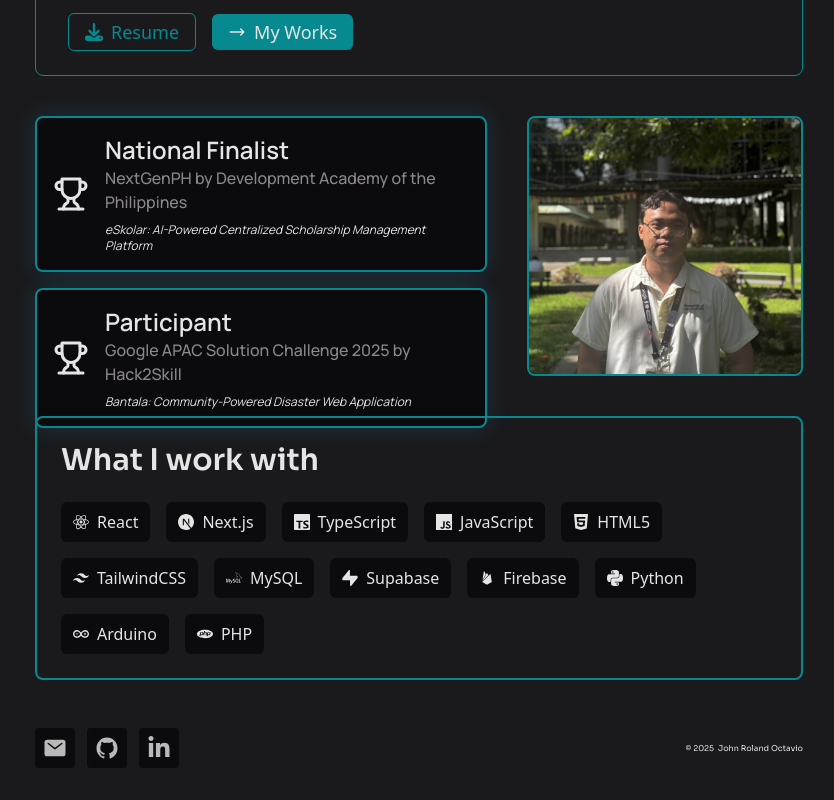
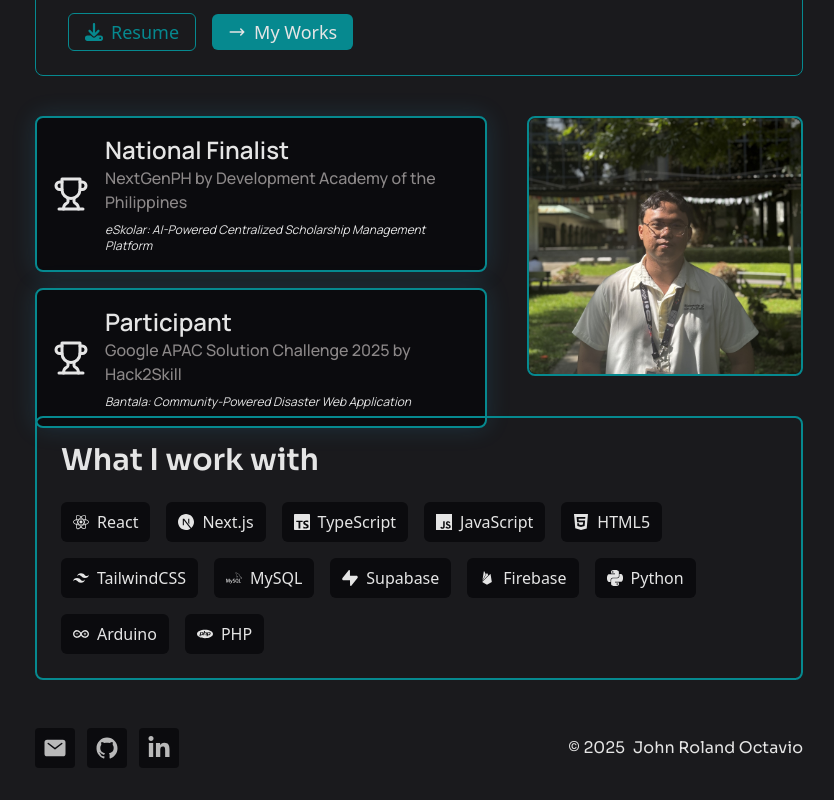
Before and after one commit to ChocoCodes/portfolio, a Next.js app: page / in a window 1280 px wide. Shown: the part 318-1118 px from the top of the page, without its empty margins (221-1055 px from the left). Built offline with nearby package versions, Linux system fonts and the light colour scheme.

Commit message:
setup: page layouts

```diff
--- /dev/null
+++ b/app/about/page.tsx
@@ -0,0 +1,5 @@
+
+
+export default function About() {
+
+}
--- /dev/null
+++ b/app/contact/page.tsx
@@ -0,0 +1,5 @@
+
+
+export default function Contact() {
+
+}
--- a/app/layout.tsx
+++ b/app/layout.tsx
@@ -1,4 +1,5 @@
 import type { Metadata } from "next";
+import { Header, Footer } from '@/components/_components';
 import localFont from 'next/font/local';
 import "./globals.css";
 
@@ -31,7 +32,11 @@ export default function RootLayout({
       <body
         className={`${ sora.variable } ${ manrope.variable } antialiased`}
       >
-        {children}
+      <Header />
+      <section className="flex flex-col bg-background gap-6 md:gap-10 min-h-screen py-3 items-center md:py-6">
+        { children }
+        <Footer />
+      </section>
       </body>
     </html>
   );
--- a/app/page.tsx
+++ b/app/page.tsx
@@ -1,5 +1,4 @@
 import Image from 'next/image';
-import { Header, Footer } from '@/components/_components';
 import {
   Hero,
   Features,
@@ -9,8 +8,6 @@ import {
 export default function Home() {
   return (
     <>
-      <Header />
-      <section className="flex flex-col bg-background gap-6 md:gap-10 min-h-screen py-3 items-center md:py-6">
       <Hero />
       <div className="flex w-4/5 md:w-3/5 md:h-[260px] gap-10">
         <Features />
@@ -19,8 +16,6 @@ export default function Home() {
         </div>
       </div>
       <TechStackSection />
-        <Footer />
-      </section>
     </>
   );
 }
--- /dev/null
+++ b/app/projects/page.tsx
@@ -0,0 +1,5 @@
+
+
+export default function Projects() {
+
+}
--- a/components/footer.tsx
+++ b/components/footer.tsx
@@ -1,12 +1,11 @@
-import { FaRegCopyright } from "react-icons/fa6";
 import { SocialLinks } from '@/components/hero/_components';
 
 export const Footer = () => {
     return (
         <footer className="w-4/5 md:w-3/5 text-default font-sora py-2 mt-auto flex items-center justify-between">
             <SocialLinks borderedIcons={ false } />
-            <div className="flex gap-1 text-[8px] items-center">
-                <p className="text-[8px]">&copy; {new Date().getFullYear()} </p>
+            <div className="flex gap-1 md:gap-2 text-[8px] md:text-base items-center">
+                <p className="text-[8px] md:text-base">&copy; { new Date().getFullYear() } </p>
                 <p>John Roland Octavio</p>
             </div>
         </footer>
```
Lines whose indentation alone changed are shown as unchanged.
